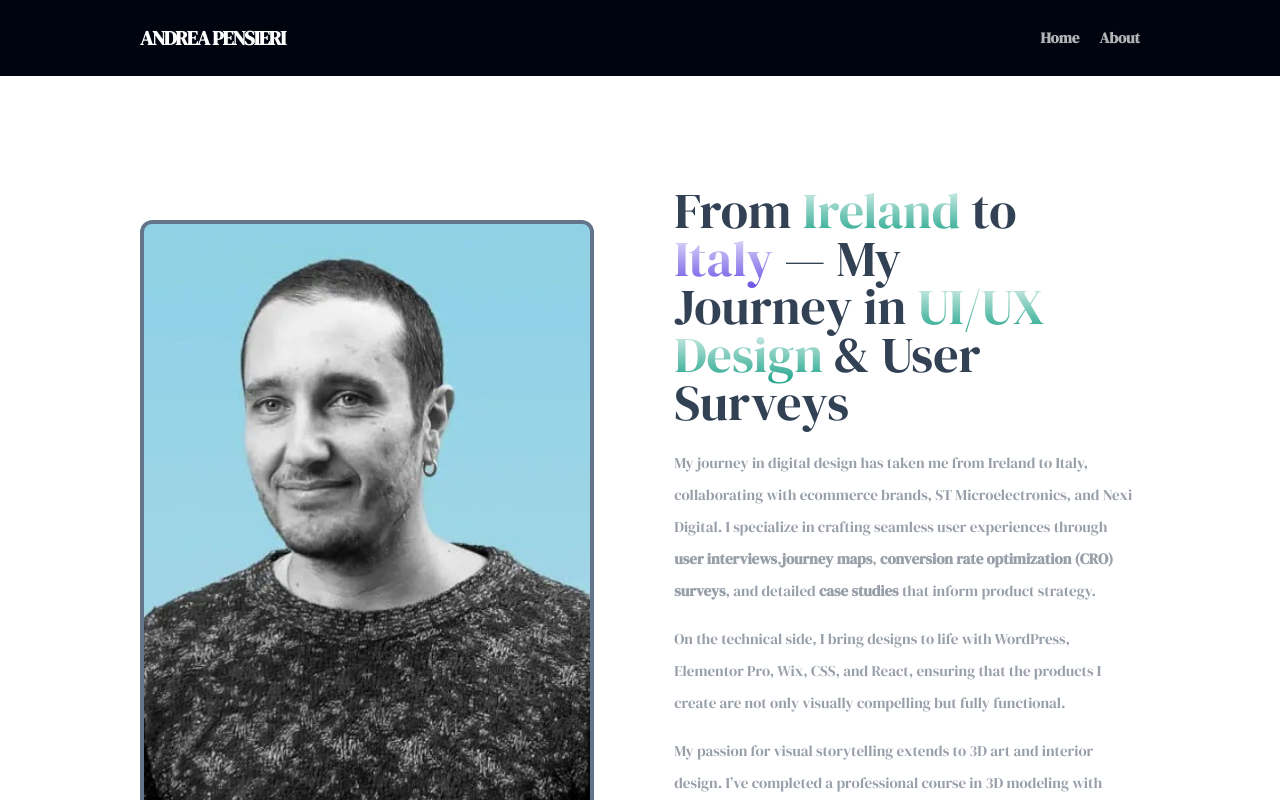
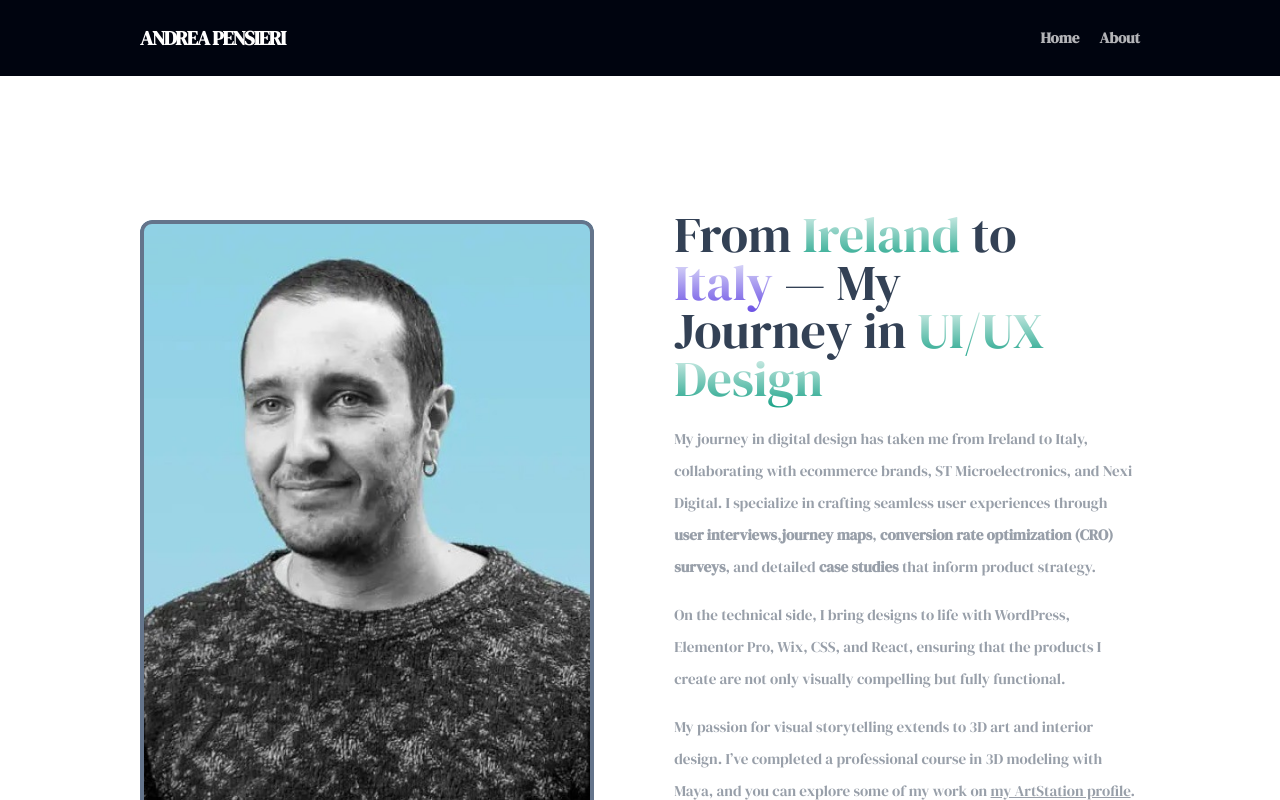
Before and after one commit to andreasiano/UI-UX-Portfolio, a React (Create React App) app: page /about in a window 1280 px wide. Shown: the top 800 px of the page. Built offline with nearby package versions, Linux system fonts and the light colour scheme.

Commit message:
Adding text

```diff
--- a/src/components/AboutHero.jsx
+++ b/src/components/AboutHero.jsx
@@ -32,8 +32,7 @@ const AboutHero = () => {
             <h1 className="text-slate-700 text-[50px] leading-[50px] lg:leading-[48px] font-regular sm:w-[400px] lg:w-[400px]">
               From <span className="text-gradient-teal">Ireland</span> to{" "}
               <span className="text-gradient-orange">Italy</span> — My Journey
-              in <span className="text-gradient-teal">UI/UX Design</span> & User
-              Surveys
+              in <span className="text-gradient-teal">UI/UX Design</span>
             </h1>
           </div>
         </div>
```
